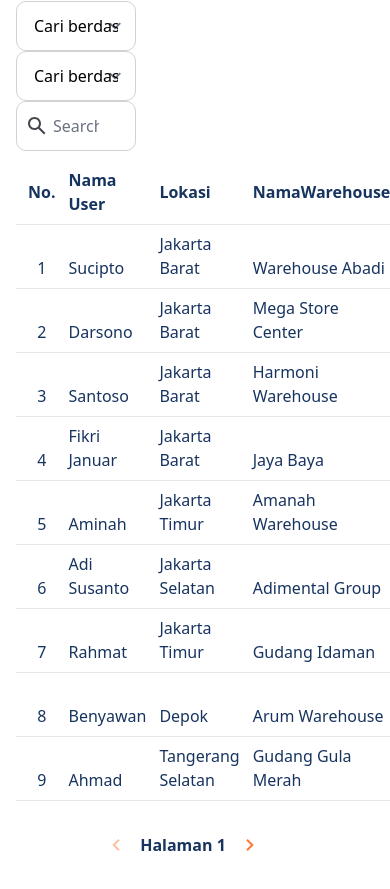
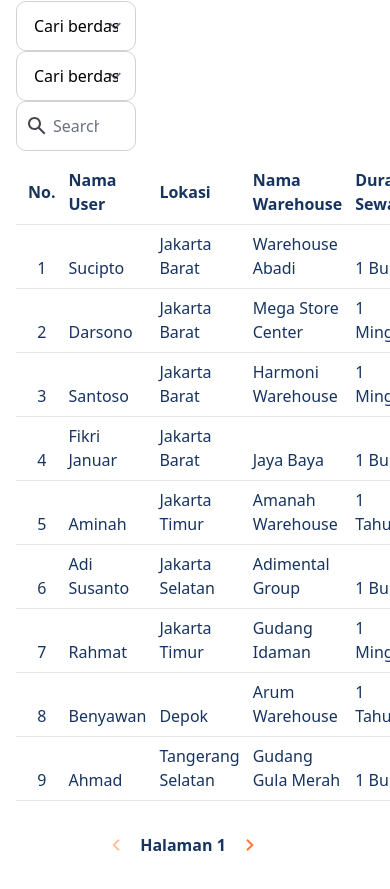
Before and after one commit to Capstone-Tim-12/warehouse-managament-system-fe, a React (Vite) app: page /admin/transaksi in a window 390 px wide. Shown: the part 1081-1970 px from the top of the page. Built offline with nearby package versions, Linux system fonts and the light colour scheme.

Commit message:
memperbaiki typo

```diff
--- a/src/components/admin-transaction/TransactionList.jsx
+++ b/src/components/admin-transaction/TransactionList.jsx
@@ -135,7 +135,7 @@ const TransactionList = () => {
               <th className="pb-2 pr-3 md:pr-6 pl-3 text-center">No.</th>
               <th className="pb-2 pr-3 md:pr-6 text-left">Nama User</th>
               <th className="pb-2 pr-3 md:pr-6 text-left">Lokasi</th>
-              <th className="pb-2 pr-3 md:pr-6 text-left">NamaWarehouse</th>
+              <th className="pb-2 pr-3 md:pr-6 text-left">Nama Warehouse</th>
               <th className="pb-2 pr-3 md:pr-6 text-left">Durasi Sewa</th>
               <th className="pb-2 pr-3 md:pr-24 text-center">Status</th>
             </tr>
```
